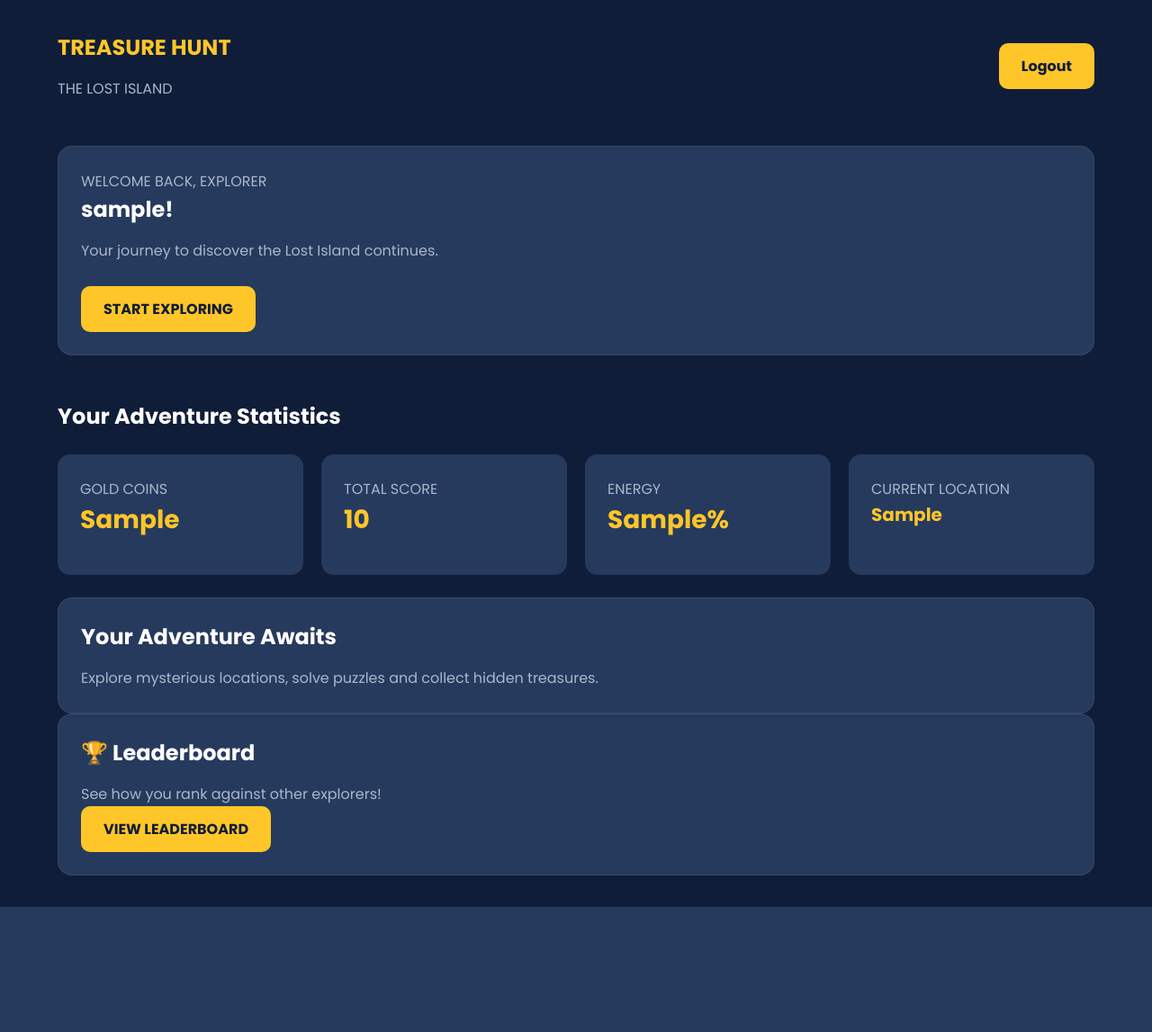
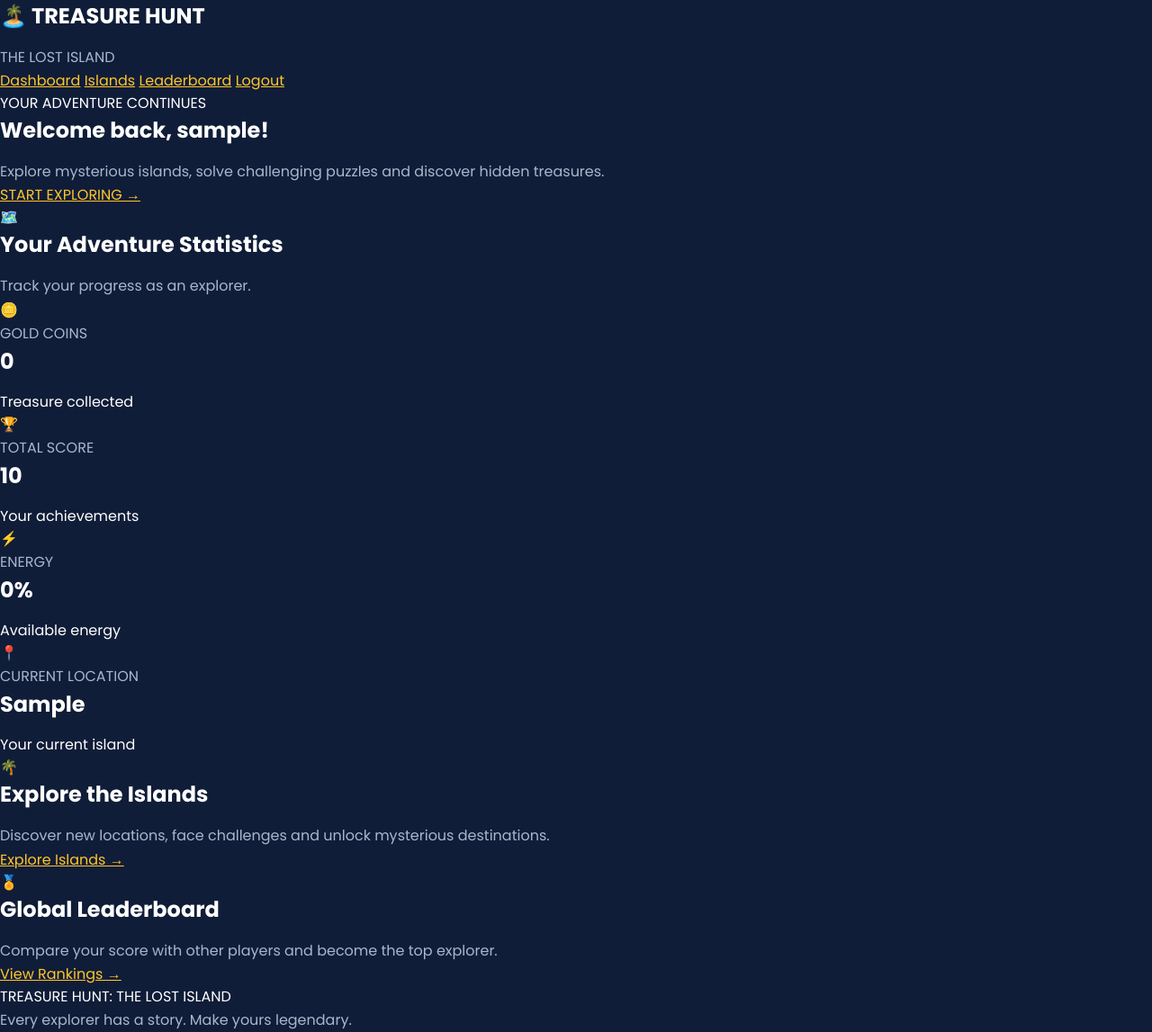
Before and after one commit to maqeel2038-ux/Treasure-Hunt-Lost-Island, a PHP site: page /dashboard.php in a window 1280 px wide. Shown: the whole page at 90% size. Before the commit the page ends 1008 px from the top, so only its background shows below. Run offline with PHP 8.4, Linux system fonts and the light colour scheme; the visitor is signed in with stand-in values (Sample User, id 1); tables that the repository leaves empty or names only in its code hold one stand-in row (values such as "Sample post").

Commit message:
Refactor dashboard layout and improve structure

```diff
--- a/dashboard.php
+++ b/dashboard.php
@@ -22,6 +22,7 @@ if (!$player) {
 }
 ?>
 
+
 <!DOCTYPE html>
 <html lang="en">
 <head>
@@ -30,80 +31,124 @@ if (!$player) {
     <title>Explorer Dashboard | Treasure Hunt</title>
     <link rel="stylesheet" href="assets/css/style.css">
 </head>
-<body>
 
-<div class="container">
+<body class="dashboard-page">
 
-    <header style="display:flex; justify-content:space-between; align-items:center; gap:15px; flex-wrap:wrap;">
-        <div>
-            <h2 style="color:#FFC629;">TREASURE HUNT</h2>
+    <div class="dashboard-container">
+
+        <header class="dashboard-header">
+
+            <div class="brand">
+                <h2>🏝️ TREASURE HUNT</h2>
                 <p>THE LOST ISLAND</p>
             </div>
 
-        <a class="btn" href="logout.php">Logout</a>
+            <nav class="dashboard-nav">
+                <a href="dashboard.php">Dashboard</a>
+                <a href="game/island.php">Islands</a>
+                <a href="leaderboard.php">Leaderboard</a>
+                <a href="logout.php" class="logout-button">Logout</a>
+            </nav>
+
         </header>
 
-    <br><br>
+        <section class="welcome-banner">
 
-    <section class="card">
-        <p>WELCOME BACK, EXPLORER</p>
+            <div class="welcome-content">
+                <span class="welcome-label">YOUR ADVENTURE CONTINUES</span>
 
                 <h1>
+                    Welcome back,
                     <?php echo htmlspecialchars($player["username"]); ?>!
                 </h1>
 
-        <p>Your journey to discover the Lost Island continues.</p>
+                <p>
+                    Explore mysterious islands, solve challenging puzzles
+                    and discover hidden treasures.
+                </p>
 
-        <br>
+                <a href="game/difficulty.php" class="explore-button">
+                    START EXPLORING →
+                </a>
+            </div>
 
-        <a href="game/difficulty.php" class="btn">
-    START EXPLORING
-</a>
+            <div class="welcome-icon">
+                🗺️
+            </div>
+
         </section>
 
-    <br><br>
+        <section class="dashboard-section">
 
+            <div class="section-heading">
                 <h2>Your Adventure Statistics</h2>
-
-    <div class="stats">
-
-        <div class="stat-card">
-            <p>GOLD COINS</p>
-            <h2><?php echo $player["coins"]; ?></h2>
+                <p>Track your progress as an explorer.</p>
             </div>
 
-        <div class="stat-card">
-            <p>TOTAL SCORE</p>
-            <h2><?php echo $player["score"]; ?></h2>
+            <div class="dashboard-stats">
+
+                <div class="dashboard-stat">
+                    <span class="stat-icon">🪙</span>
+                    <p>GOLD COINS</p>
+                    <h2><?php echo (int)$player["coins"]; ?></h2>
+                    <span>Treasure collected</span>
                 </div>
 
-        <div class="stat-card">
-            <p>ENERGY</p>
-            <h2><?php echo $player["energy"]; ?>%</h2>
+                <div class="dashboard-stat">
+                    <span class="stat-icon">🏆</span>
+                    <p>TOTAL SCORE</p>
+                    <h2><?php echo (int)$player["score"]; ?></h2>
+                    <span>Your achievements</span>
                 </div>
 
-        <div class="stat-card">
+                <div class="dashboard-stat">
+                    <span class="stat-icon">⚡</span>
+                    <p>ENERGY</p>
+                    <h2><?php echo (int)$player["energy"]; ?>%</h2>
+                    <span>Available energy</span>
+                </div>
+
+                <div class="dashboard-stat">
+                    <span class="stat-icon">📍</span>
                     <p>CURRENT LOCATION</p>
-            <h2 style="font-size:20px;">
+                    <h2 class="location-value">
                         <?php echo htmlspecialchars($player["current_location"]); ?>
                     </h2>
+                    <span>Your current island</span>
                 </div>
 
             </div>
 
-    <section class="card">
-        <h2>Your Adventure Awaits</h2>
-        <p>Explore mysterious locations, solve puzzles and collect hidden treasures.</p>
         </section>
 
-    <section class="card">
-    <h2>🏆 Leaderboard</h2>
-    <p>See how you rank against other explorers!</p>
+        <section class="dashboard-bottom">
 
-    <a href="leaderboard.php" class="btn">
-        VIEW LEADERBOARD
-    </a>
+            <div class="dashboard-feature">
+                <span class="feature-icon">🌴</span>
+                <h2>Explore the Islands</h2>
+                <p>
+                    Discover new locations, face challenges
+                    and unlock mysterious destinations.
+                </p>
+                <a href="game/island.php">Explore Islands →</a>
+            </div>
+
+            <div class="dashboard-feature">
+                <span class="feature-icon">🏅</span>
+                <h2>Global Leaderboard</h2>
+                <p>
+                    Compare your score with other players
+                    and become the top explorer.
+                </p>
+                <a href="leaderboard.php">View Rankings →</a>
+            </div>
+
         </section>
+
+        <footer class="dashboard-footer">
+            TREASURE HUNT: THE LOST ISLAND
+            <p>Every explorer has a story. Make yours legendary.</p>
+        </footer>
 
     </div>
 
```
Lines whose indentation alone changed are shown as unchanged.
